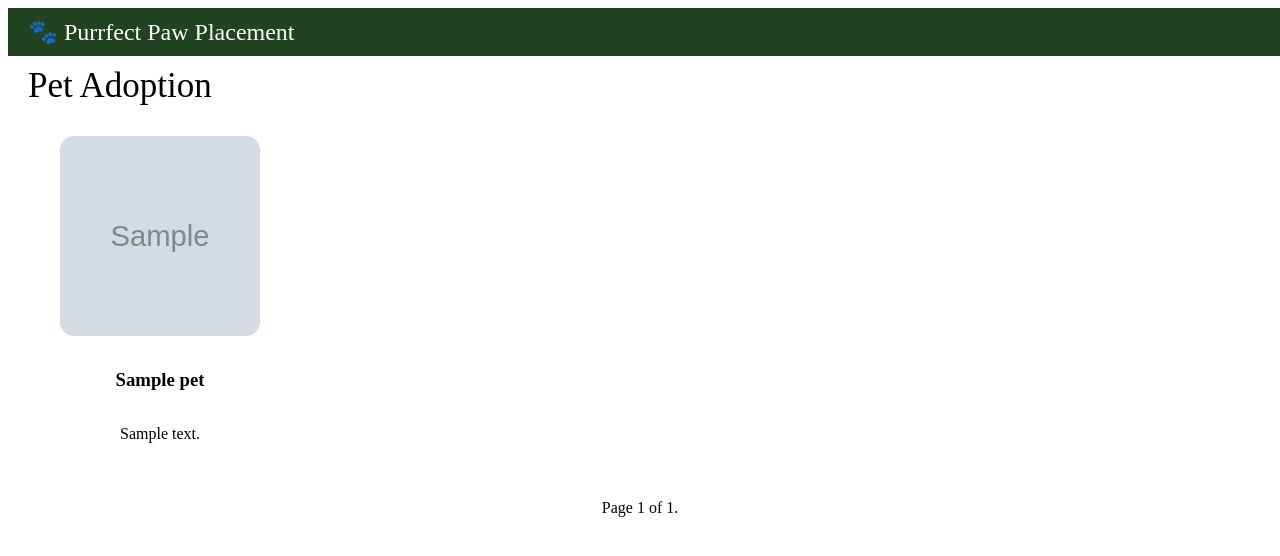
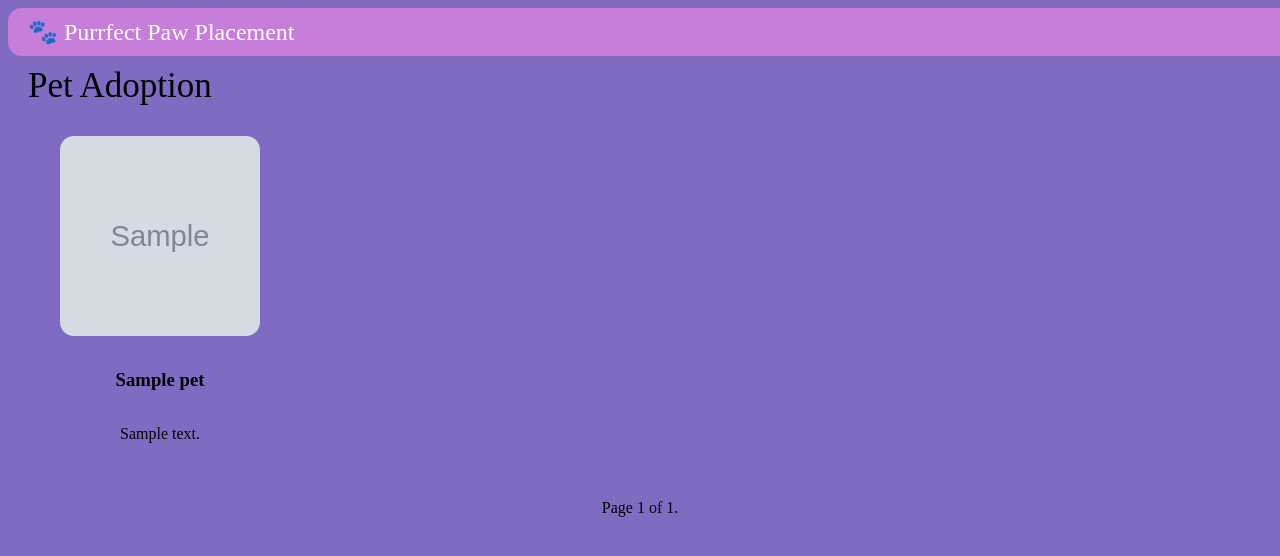
Before and after one commit to EmirErtorer/PurrfectPawPlacement, a Django app: template PetAdoption/templates/PetAdoption/pet_feed.html in a window 1280 px wide. Shown: the top 556 px of the page. Run offline with Django 5.2, Linux system fonts and the light colour scheme; the template is opened without the code that fills it: most values are stand-ins (such as "Sample title", 1, 10 or a date in 2020); grey boxes marked "Sample" are stand-in pictures.

Commit message:
backyground kolor

```diff
--- a/PetAdoption/templates/PetAdoption/pet_feed.html
+++ b/PetAdoption/templates/PetAdoption/pet_feed.html
@@ -5,13 +5,18 @@
     <meta name="viewport" content="width=device-width, initial-scale=1.0">
     <title>Pet Adoption Feed</title>
     <style>
+        body {
+        background-color: #7f6bc2; /* This sets the background color of the entire page /
+        / Other styles... */
+        }
         .header-strip {
-            background-color: #224322;
+            background-color: #c77eda;
             color: white;
             padding: 10px 20px;
             text-align: left;
             font-size: 24px;
             width: 100%;
+            border-radius: 14px;
         }
         .pet-adoption-title {
             font-size: 35px;
--- a/PetAdoption/templates/PetAdoption/pet_profile.html
+++ b/PetAdoption/templates/PetAdoption/pet_profile.html
@@ -5,8 +5,12 @@
     <meta name="viewport" content="width=device-width, initial-scale=1.0">
     <title>{{ pet.name }}'s Profile</title>
     <style>
+        body {
+        background-color: #7f6bc2; /* This sets the background color of the entire page /
+        / Other styles... */
+        }
         .header-strip {
-            background-color: #224322;
+            background-color: #c77eda;
             color: white;
             padding: 10px 20px;
             text-align: left;
```
